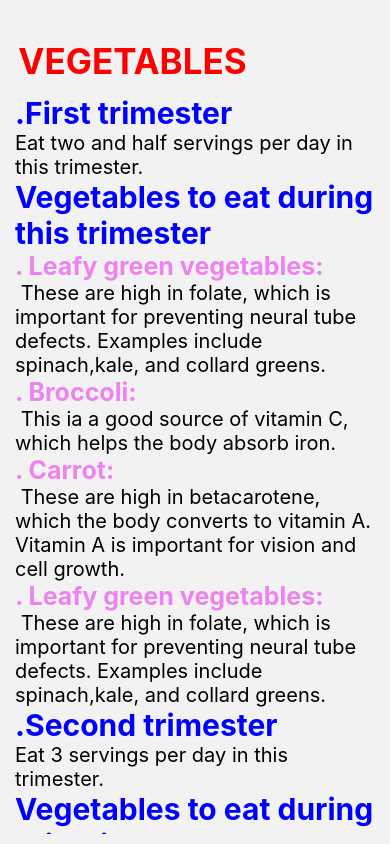
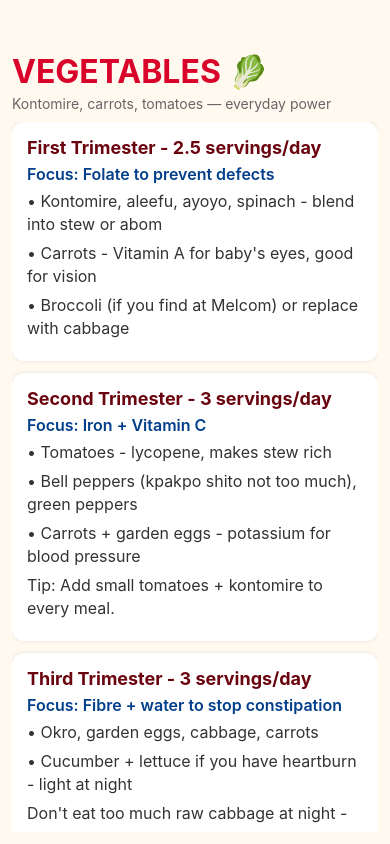
Before and after one commit to Philemon-Osae/healthyHabits, a React Native app: screen /Vegetables in a window 390 px wide. Built offline with nearby package versions, Linux system fonts and the light colour scheme.

Commit message:
Update vegetables.js

```diff
--- a/assets/components/vegetables.js
+++ b/assets/components/vegetables.js
@@ -1,93 +1,87 @@
-import { ScrollView, StyleSheet, Text, View } from 'react-native'
+import { ScrollView, StyleSheet, Text, View, TouchableOpacity } from 'react-native'
 import React from 'react'
 
 export default function Vegetables() {
   return (
     <View style={styles.container}>
       <View style={styles.header}>
-        <Text
-        style={styles.headerText}> VEGETABLES</Text>
+        <Text style={styles.headerText}>VEGETABLES 🥬</Text>
+        <Text style={styles.subHeader}>Kontomire, carrots, tomatoes — everyday power</Text>
       </View>
-    <ScrollView style={styles.textContainer}>
-    <Text style={styles.headerText1}>.First trimester</Text><Text style={styles.textt}>Eat two and half servings per day in this trimester.</Text>
 
-    <Text style={styles.headerText1}>Vegetables to eat during this trimester</Text><Text style={styles.textt}></Text>
+      <ScrollView style={styles.textContainer} showsVerticalScrollIndicator={false}>
 
-    <Text style={styles.headerText2}>. Leafy green vegetables:</Text><Text style={styles.textt}> These are high in folate, which is important for preventing neural tube defects. Examples include spinach,kale, and collard greens.</Text>
+        <View style={styles.card}>
+          <Text style={styles.headerText1}>First Trimester - 2.5 servings/day</Text>
+          <Text style={styles.textt1}>Focus: Folate to prevent defects</Text>
+          <Text style={styles.textt}>• Kontomire, aleefu, ayoyo, spinach - blend into stew or abom</Text>
+          <Text style={styles.textt}>• Carrots - Vitamin A for baby's eyes, good for vision</Text>
+          <Text style={styles.textt}>• Broccoli (if you find at Melcom) or replace with cabbage</Text>
+        </View>
 
-    <Text style={styles.headerText2}>. Broccoli:</Text><Text style={styles.textt}> This ia a good source of vitamin C, which helps the body absorb iron. </Text>
+        <View style={styles.card}>
+          <Text style={styles.headerText1}>Second Trimester - 3 servings/day</Text>
+          <Text style={styles.textt1}>Focus: Iron + Vitamin C</Text>
+          <Text style={styles.textt}>• Tomatoes - lycopene, makes stew rich</Text>
+          <Text style={styles.textt}>• Bell peppers (kpakpo shito not too much), green peppers</Text>
+          <Text style={styles.textt}>• Carrots + garden eggs - potassium for blood pressure</Text>
+          <Text style={styles.textt}>Tip: Add small tomatoes + kontomire to every meal.</Text>
+        </View>
 
-    <Text style={styles.headerText2}>. Carrot:</Text><Text style={styles.textt}> These are high in betacarotene, which the body converts to vitamin A. Vitamin A is important for vision and cell growth. </Text>
+        <View style={styles.card}>
+          <Text style={styles.headerText1}>Third Trimester - 3 servings/day</Text>
+          <Text style={styles.textt1}>Focus: Fibre + water to stop constipation</Text>
+          <Text style={styles.textt}>• Okro, garden eggs, cabbage, carrots</Text>
+          <Text style={styles.textt}>• Cucumber + lettuce if you have heartburn - light at night</Text>
+          <Text style={styles.textt}>Don't eat too much raw cabbage at night - causes gas.</Text>
+        </View>
 
-     <Text style={styles.headerText2}>. Leafy green vegetables:</Text><Text style={styles.textt}> These are high in folate, which is important for preventing neural tube defects. Examples include spinach,kale, and collard greens.</Text>
+        <View style={[styles.card, styles.swapCard]}>
+          <Text style={styles.headerText2}>🇬🇭 Ghana Market Swap</Text>
+          <Text style={styles.bullet}>• Kale / collard greens = Kontomire or aleefu - same folate, GH₵5 a bunch</Text>
+          <Text style={styles.bullet}>• Asparagus (expensive) = Okro + ayoyo - same fibre</Text>
+          <Text style={styles.bullet}>• Squash = Pumpkin / garden eggs</Text>
+          <Text style={styles.bullet}>• Wash all vegetables with salt water - especially kontomire to remove sand/worms.</Text>
+        </View>
 
+        <View style={[styles.card, styles.safetyCard]}>
+          <Text style={styles.headerText2}>🚦 Safety Check</Text>
+          <Text style={[styles.light, styles.green]}>🟢 GREEN - Safe: Freshly cooked vegetables, washed salad, kontomire stew.</Text>
+          <Text style={[styles.light, styles.yellow]}>🟡 YELLOW - Limit: Raw salad from street vendor, too much kpakpo shito (pepper), gari with raw cabbage left overnight.</Text>
+          <Text style={[styles.light, styles.red]}>🔴 RED - Avoid: Unwashed vegetables, vegetables with pesticide smell not washed, pre-cut kontomire kept 3+ days.</Text>
+        </View>
 
-     <Text style={styles.headerText1}>.Second trimester</Text><Text style={styles.textt}>Eat 3 servings per day in this trimester.</Text>
+        <TouchableOpacity style={styles.partnerBtn}>
+          <Text style={styles.partnerBtnText}>Remind Partner to Buy Vegetables →</Text>
+        </TouchableOpacity>
 
-     <Text style={styles.headerText1}>Vegetables to eat during this trimester</Text><Text style={styles.textt}></Text>
-
-     <Text style={styles.headerText2}>. Tomatoes:</Text><Text style={styles.textt}>These are high in lycopene, an antioxidant that may help protect against cancer.</Text>
-
-     <Text style={styles.headerText2}>Bell peppers:</Text><Text style={styles.textt}> These are a good source of vitamin C and potassium.</Text>
-
-     <Text style={styles.headerText2}>. Asparagus:</Text><Text style={styles.textt}> This is a good source of folate and vitamin K. Vitamin K is important for blood clotting.</Text>
-
-     <Text style={styles.headerText1}>.Third trimester</Text><Text style={styles.textt}>Eat 3 servings per day in this trimester.</Text>
-
-     <Text style={styles.headerText1}>Vegetables to eat during this trimester</Text><Text style={styles.textt}></Text>
-
-     <Text style={styles.headerText2}>. Berries:</Text><Text style={styles.textt}> These are high in antioxidants, which can help protect the body from damage. </Text>
-
-     <Text style={styles.headerText2}>. Melon:</Text><Text style={styles.textt}>This is a good source of water, which is important for staying hydrated during pregnancy.  </Text>
-
-     <Text style={styles.headerText2}>. Squash:</Text><Text style={styles.textt}>This is a good source of protein and fiber.</Text>
-
-
+        <View style={{ height: 40 }} />
       </ScrollView>
     </View>
   )
 }
 
-
 const styles = StyleSheet.create({
-  container: {
-    flex: 1,
-    alignItems: 'flex-start',
-    margin: 10
+  container: { flex: 1, backgroundColor: '#FFF9F0', padding: 12 },
+  header: { marginTop: 40, marginBottom: 10, width: '100%' },
+  headerText: { fontSize: 32, color: '#D90429', fontWeight: 'bold' },
+  subHeader: { fontSize: 14, color: '#666', marginTop: 4 },
+  textContainer: { flex: 1 },
+  card: {
+    backgroundColor: '#fff', borderRadius: 12, padding: 15, marginBottom: 12,
+    elevation: 2, shadowColor: '#000', shadowOpacity: 0.1, shadowRadius: 4,
   },
-
-header: {
-  marginTop: 30,
-  height: 40,
-  width: '100%'
-},
-
-headerText: {
-  fontSize: 35,
-  color: 'red',
-  fontWeight: 'bold'
-},
-
-headerText1: {
-  fontSize: 30,
-  color: 'blue',
-  fontWeight: 'bold'
-},
-
-headerText2: {
-  fontSize: 25,
-  color: 'violet',
-  fontWeight: 'bold'
-
-},
-
-textContainer: {
-  marginTop: 10,
-  padding: 5
-},
-
-textt: {
-  fontSize: 20
-}
-
+  swapCard: { backgroundColor: '#FFF3CD', borderLeftWidth: 5, borderLeftColor: '#FFB703' },
+  safetyCard: { backgroundColor: '#F0F8FF', borderLeftWidth: 5, borderLeftColor: '#219EBC' },
+  headerText1: { fontSize: 18, color: '#6A040F', fontWeight: 'bold', marginBottom: 6 },
+  headerText2: { fontSize: 20, color: '#FB8500', fontWeight: 'bold', marginTop: 10, marginBottom: 8 },
+  textt: { fontSize: 16, color: '#333', lineHeight: 23, marginBottom: 6 },
+  textt1: { fontSize: 16, color: '#023E8A', fontWeight: '600', marginBottom: 6 },
+  bullet: { fontSize: 15, color: '#333', lineHeight: 22, marginTop: 4 },
+  light: { fontSize: 14, lineHeight: 20, marginBottom: 6, fontWeight: '500' },
+  green: { color: '#2A9D8F' },
+  yellow: { color: '#CA6702' },
+  red: { color: '#D90429', fontWeight: 'bold' },
+  partnerBtn: { backgroundColor: '#D90429', padding: 14, borderRadius: 10, alignItems: 'center', marginTop: 15 },
+  partnerBtnText: { color: '#fff', fontWeight: 'bold', fontSize: 16 }
 })
```
Lines whose indentation alone changed are shown as unchanged.
